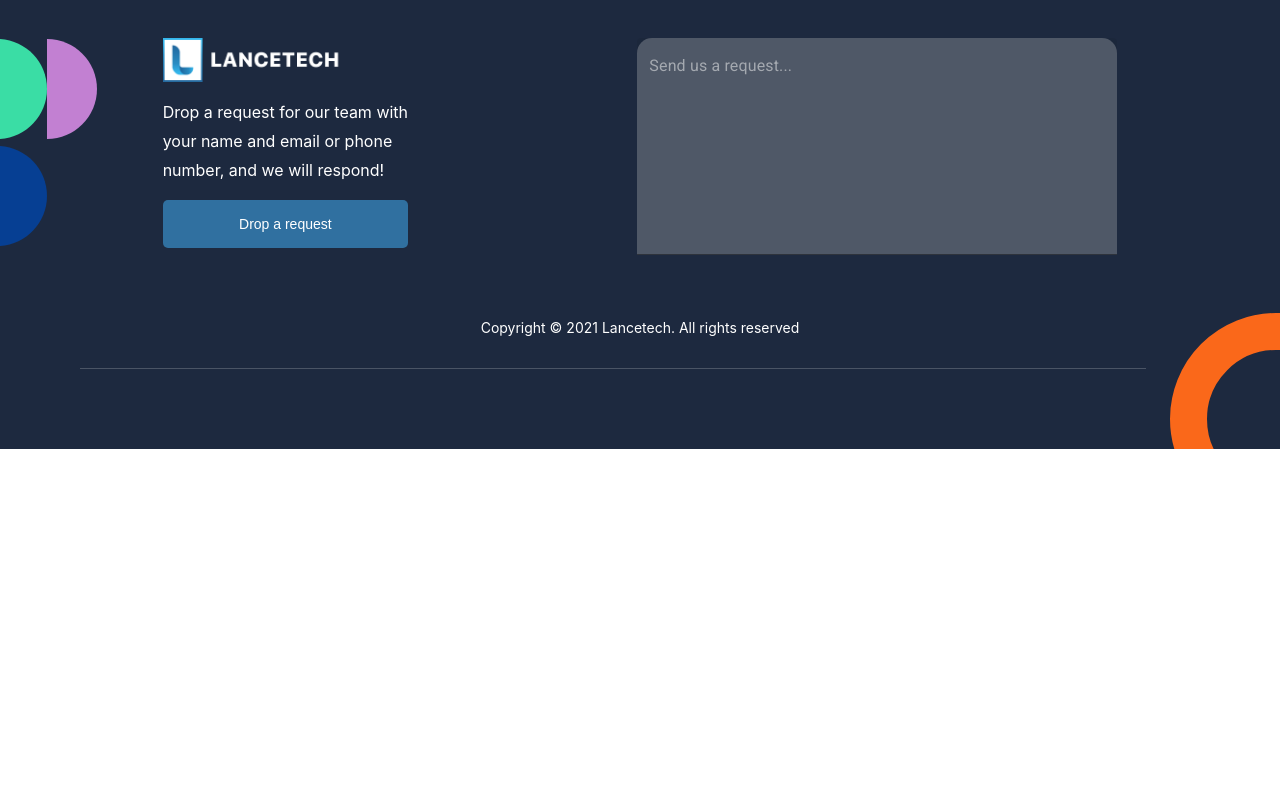
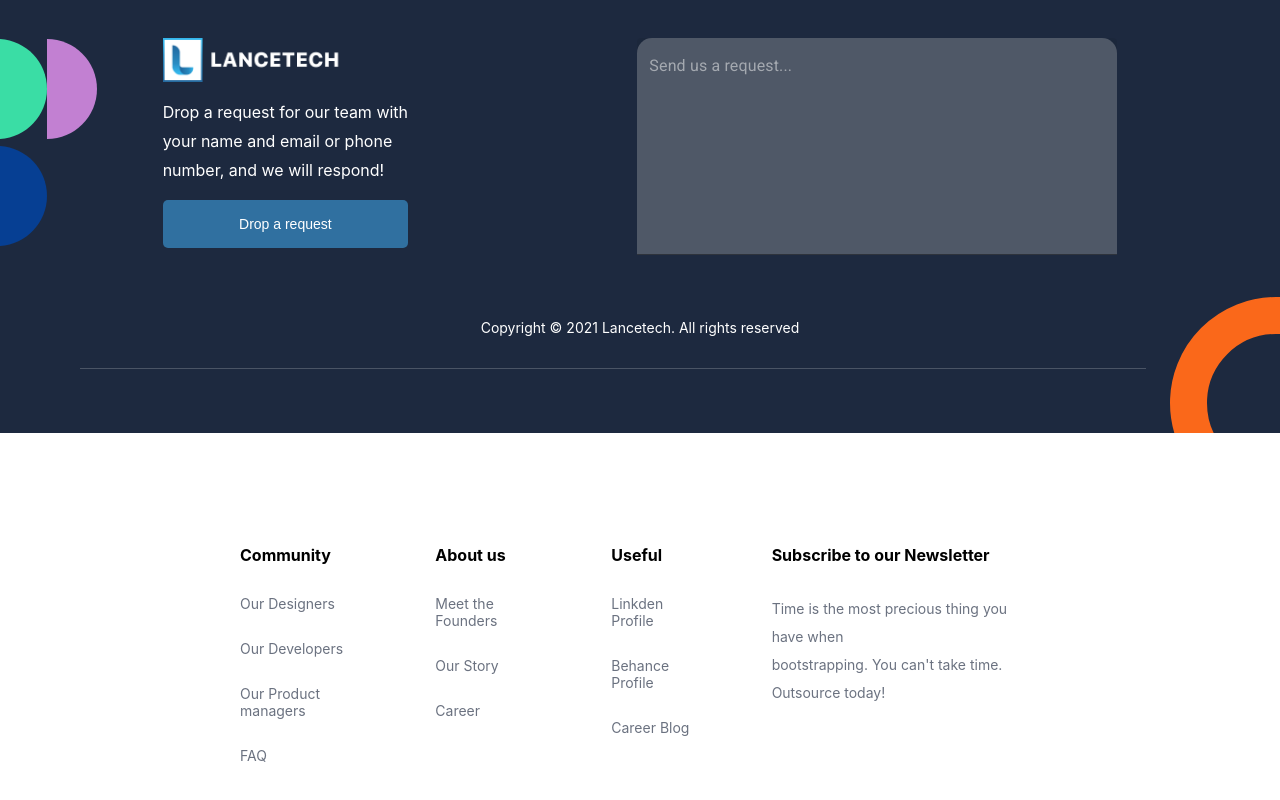
Before and after one commit to EbenFergy/Lancetech.org, a React (Create React App) app: page / in a window 1280 px wide. Shown: the part 3413-4213 px from the top of the page. Before the commit the page ends 3862 px from the top, so only its background shows below. Built offline with nearby package versions, Linux system fonts and the light colour scheme.

Commit message:
addingn footer

```diff
--- /dev/null
+++ b/src/pages/HomePage/Footer/Footer.js
@@ -0,0 +1,37 @@
+import React from 'react';
+import { FooterStyle } from '../HomeStyle';
+
+const Footer = () => {
+  return (
+    <FooterStyle>
+      <div className="footerChildren">
+        <h4>Community</h4>
+        <p>Our Designers</p>
+        <p>Our Developers</p>
+        <p> Our Product managers</p>
+        <p>FAQ</p>
+      </div>
+      <div className="footerChildren">
+        <h4>About us</h4>
+        <p>Meet the Founders</p>
+        <p>Our Story</p>
+        <p>Career</p>
+      </div>
+      <div className="footerChildren">
+        <h4>Useful</h4>
+        <p>Linkden Profile</p>
+        <p>Behance Profile</p>
+        <p>Career Blog</p>
+      </div>
+      <div className="footerChildren">
+        <h4>Subscribe to our Newsletter</h4>
+        <p className="timeIsThe">
+          Time is the most precious thing you have when <br /> bootstrapping. You can't take time. Outsource today!
+        </p>
+        <div></div>
+      </div>
+    </FooterStyle>
+  );
+};
+
+export default Footer;
--- a/src/pages/HomePage/Home.js
+++ b/src/pages/HomePage/Home.js
@@ -5,6 +5,7 @@ import GrowWith from './GrowWith/GrowWith';
 import MeetWith from './Meet with/MeetWith';
 import Testimonials from './Testimonials/Testimonials';
 import SendRequest from './SendRequest/SendRequest';
+import Footer from './Footer/Footer';
 
 const Home = () => {
   return (
@@ -14,6 +15,7 @@ const Home = () => {
       <MeetWith />
       <Testimonials />
       <SendRequest />
+      <Footer />
     </HomeStyle>
   );
 };
--- a/src/pages/HomePage/HomeStyle.jsx
+++ b/src/pages/HomePage/HomeStyle.jsx
@@ -123,7 +123,7 @@ export const RequestStyle = styled.div`
   display: flex;
   flex-direction: column;
   gap: 4rem;
-  padding: 5rem 3rem 3rem 3rem;
+  padding: 5rem 3rem 2rem 3rem;
   background-color: ${COLORS.DarkBlue};
   color: ${COLORS.White};
   overflow: hidden;
@@ -181,3 +181,29 @@ export const RequestStyle = styled.div`
     opacity: 0.2;
   }
 `;
+
+export const FooterStyle = styled.div`
+  display: flex;
+  justify-content: center;
+  gap: 5rem;
+  padding: 7rem 15rem;
+
+  .footerChildren {
+    display: flex;
+    flex-direction: column;
+  }
+
+  h4 {
+    font-size: 1rem;
+    margin-bottom: 1rem;
+  }
+
+  p {
+    font-size: ${FONTS.mini};
+    color: ${COLORS.LightFont};
+  }
+
+  .timeIsThe {
+    line-height: 28px;
+  }
+`;
```
